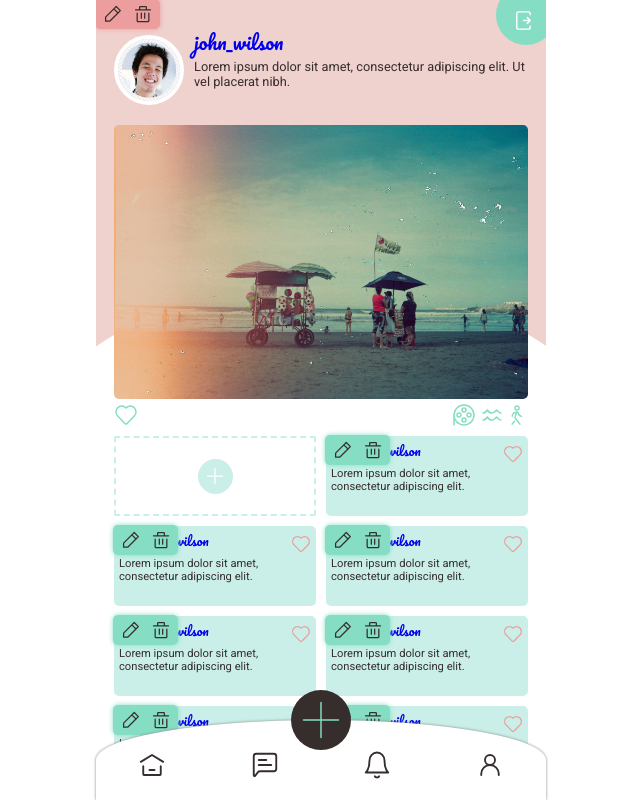
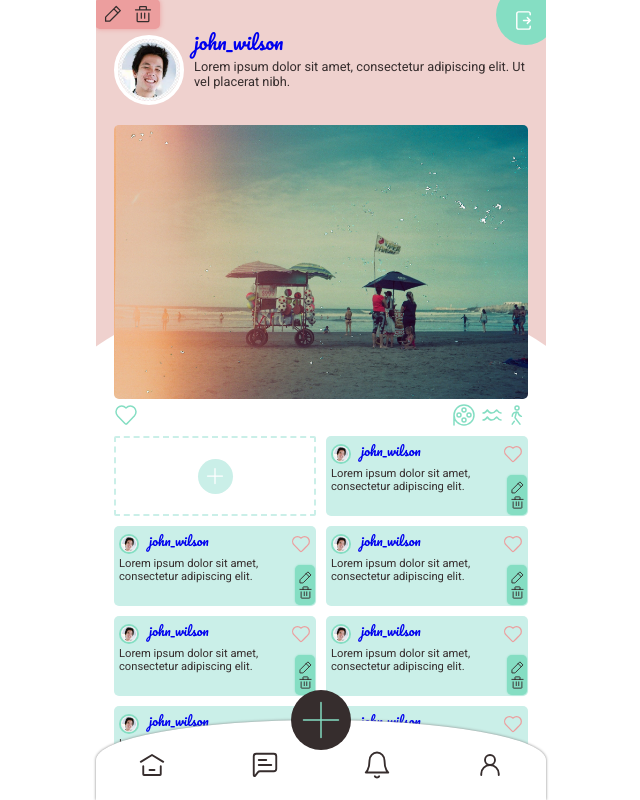
Before and after one commit to mdart86/Pixello, a React (Create React App) app: page /view-post in a window 1280 px wide. Shown: the whole page, without its empty margins (319-959 px from the left). Built offline with nearby package versions, Linux system fonts and the light colour scheme.

Commit message:
permissions bar styled for comments too

```diff
--- a/src/components/Comment.js
+++ b/src/components/Comment.js
@@ -13,11 +13,11 @@ export const Comment = () => {
     return (
 
             <Box>
-                <PermissionsBar comment="true"/>
                 <Link to="/profile"><Avatar src={profilePicture} alt="A man's profile picture."/></Link>
                 <Icon src={like} alt="like button"/>
                 <StyledLink to="/profile"><Username>john_wilson</Username></StyledLink>
                 <Caption>Lorem ipsum dolor sit amet, consectetur adipiscing elit. </Caption>
+                <PermissionsBar comment="true"/>
             </Box>
 
     )
@@ -55,7 +55,7 @@ const Icon = styled.img`
 `
 
 const Caption = styled.p`
-    margin: 5px;
+    margin: 5px 20px 5px 5px;
     font-size: 0.7rem;
 `
 
--- a/src/components/PermissionsBar.js
+++ b/src/components/PermissionsBar.js
@@ -7,10 +7,10 @@ export const PermissionsBar = ( { comment } ) => {
 
     if (comment) {
         return (
-            <CommentBox>
-                <Icon src={edit} alt="edit pencil icon"/>
-                <Icon src={deleteIcon} alt="delete bin icon"/>
-            </CommentBox>
+            <Box comment="true">
+                <Icon comment="true" src={edit} alt="edit pencil icon"/>
+                <Icon comment="true" src={deleteIcon} alt="delete bin icon"/>
+            </Box>
         )
     } else {
         return (
@@ -23,25 +23,19 @@ export const PermissionsBar = ( { comment } ) => {
 }
 
 const Box = styled.div`
-    position: absolute;
-    ${props => !props.comment ? "top: -1px; left: -1px;" : null}
-    height: 30px;
-    width: 65px;
-    background: var(--dark-pink);
-    box-shadow: 0 0 5px var(--dark-pink);
+    ${props => props.comment ? "position: absolute; bottom: 1px; right: 1px;" : "position: absolute; top: -1px; left: -1px;"}
+    height: ${props => props.comment ? "40px" : "30px"};
+    width: ${props => props.comment ? "20px" : "65px"};
+    background: ${props => props.comment ? "var(--green)" : "var(--dark-pink)"};
+    box-shadow: 0 0 ${props => props.comment ? "2px var(--green)" : "5px var(--dark-pink)"};
     border-radius: 5px;
     display: flex;
+    ${props => props.comment ? "flex-direction: column;" : null}
     justify-content: center;
     align-items: center;
 `
 
-const CommentBox = styled(Box)`
-    right: 0;
-    background: var(--green);
-    box-shadow: 0 0 5px var(--green);
+const Icon = styled.img`
+    height: ${props => props.comment ? "15px" : "20px"};
+    margin: ${props => props.comment ? "0 2px" : "0 5px"}
 `
-
-const Icon = styled.img`
-    height: 20px;
-    margin: 0 5px;
-`
```
